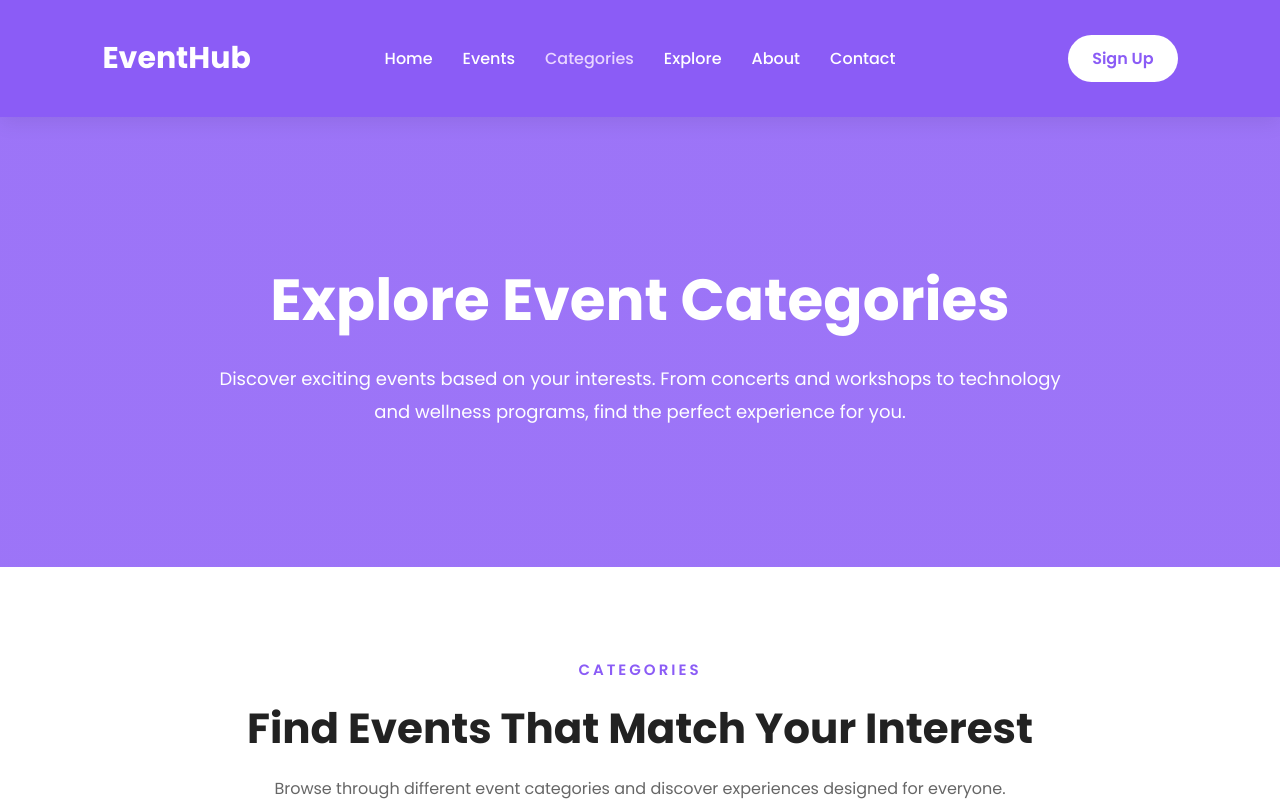
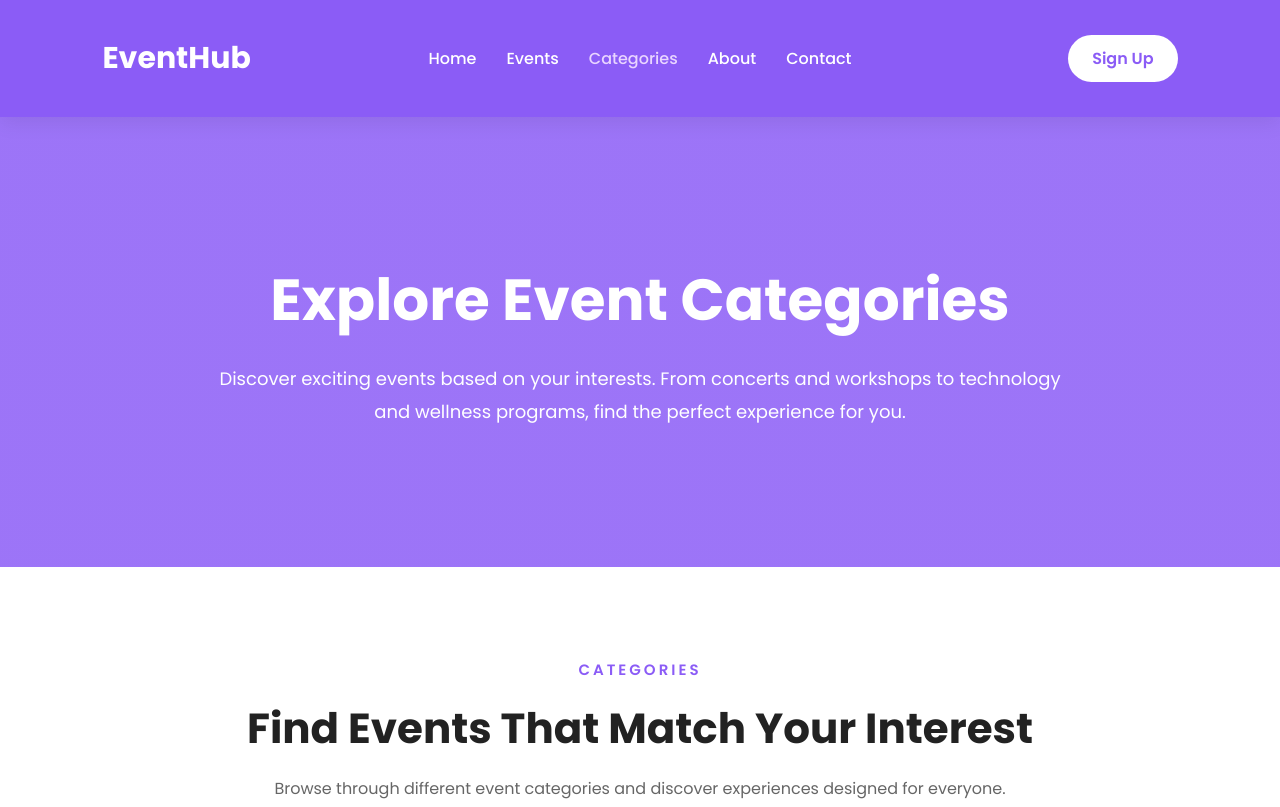
Before and after one commit to sampadakharal-boop/EventManagementSystem, a plain HTML site: page frontend/categories.html in a window 1280 px wide. Shown: the top 807 px of the page. Drawn offline with Linux system fonts and the light colour scheme.

Commit message:
Making css better

```diff
--- a/frontend/categories.html
+++ b/frontend/categories.html
@@ -34,8 +34,6 @@
         <li><a href="events.html">Events</a></li>
 
         <li><a href="categories.html" class="active">Categories</a></li>
-
-        <li><a href="explore.html">Explore</a></li>
 
         <li><a href="aboutus.html">About</a></li>
 
```
Also changed, not shown: frontend/contact.html (+0 -1 lines), frontend/events.html (+0 -1 lines).
